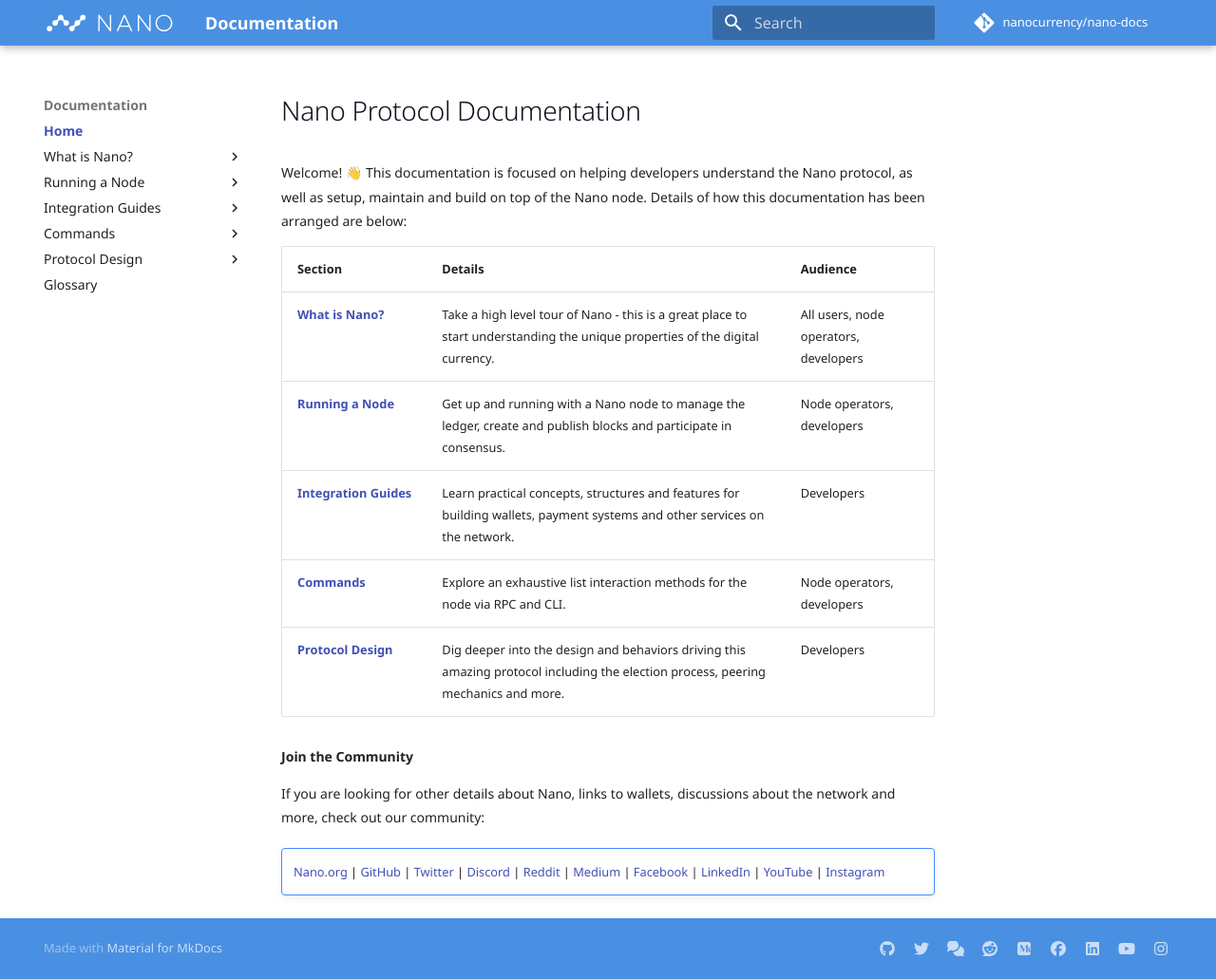
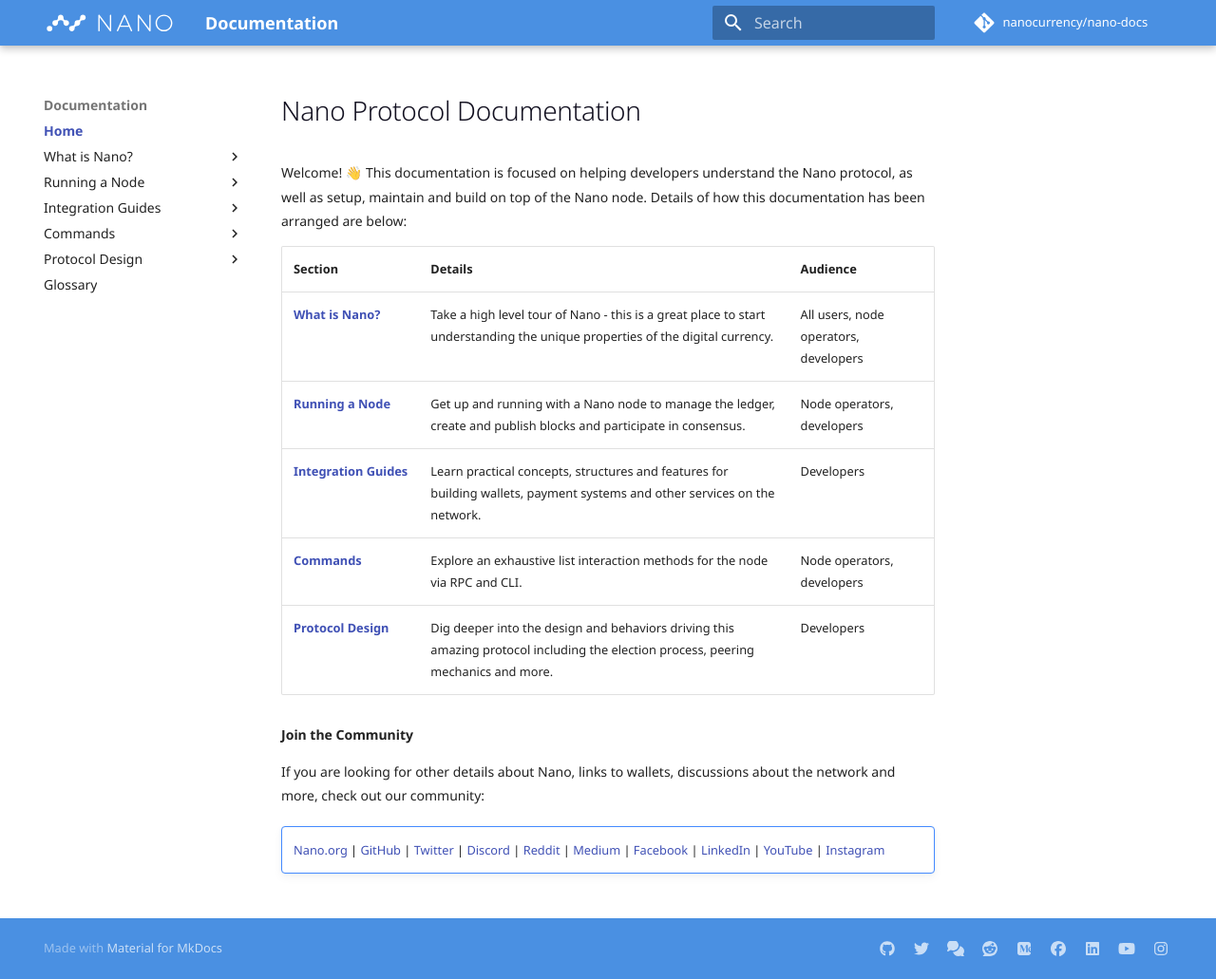
Before and after one commit to nanocurrency/nano-docs, an MkDocs documentation site: the page built from docs/index.md, in a window 1280 px wide and 1031 px high. Shown: the whole window at 95% size. Built offline with MkDocs 1.6.1 and Material for MkDocs 9.7.7, drawn with Linux system fonts in a browser that asks for light colours; comment, search, counter and statistics services are not loaded.

Commit message:
Tighten up table spacing

```diff
--- a/docs/stylesheets/extras.css
+++ b/docs/stylesheets/extras.css
@@ -44,6 +44,16 @@
 }
 */
 
+/*tighten up table padding*/
+.md-typeset table:not([class]) td {
+    padding: 0.6rem 0.6rem;
+}
+
+.md-typeset table:not([class]) th {
+    padding: 0.6rem 0.6rem;
+    min-width: 50px;
+}
+
 .md-typeset {
     font-size: 0.7rem;
     line-height: 1.8;
```
